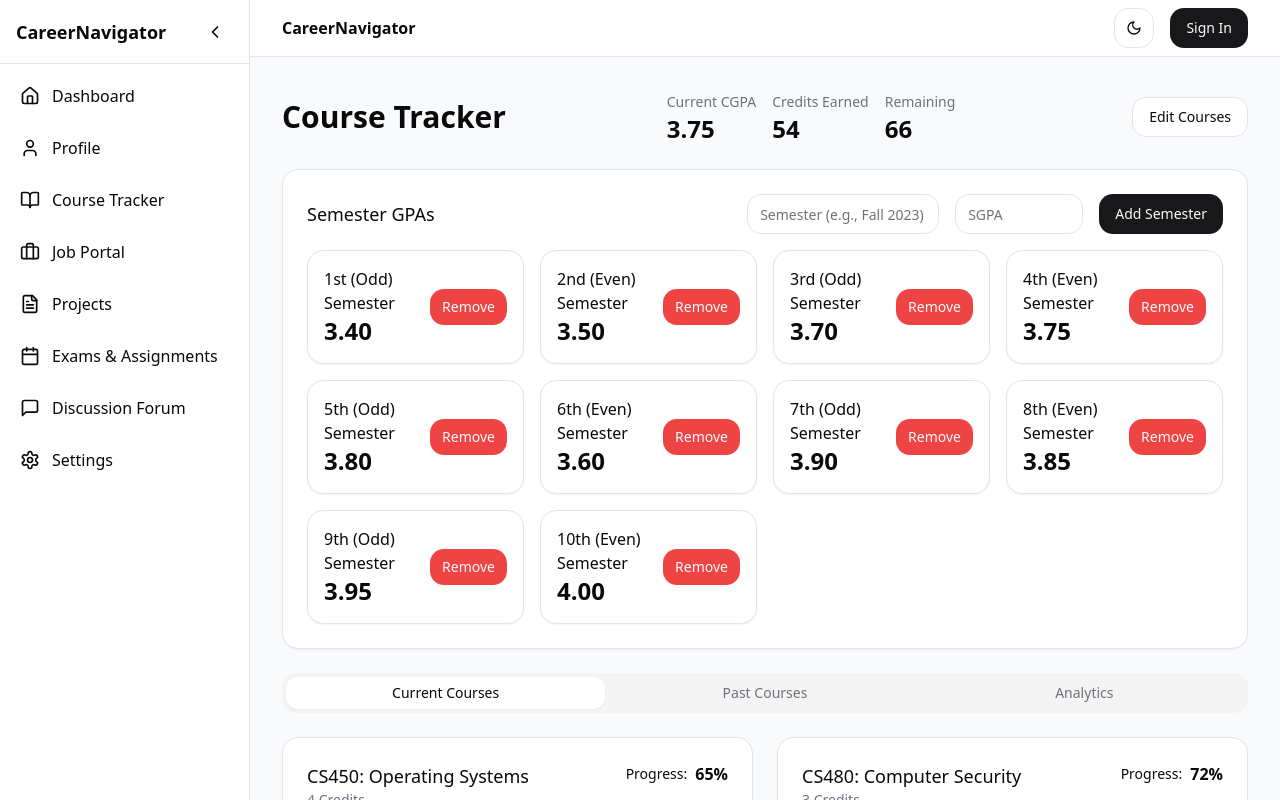
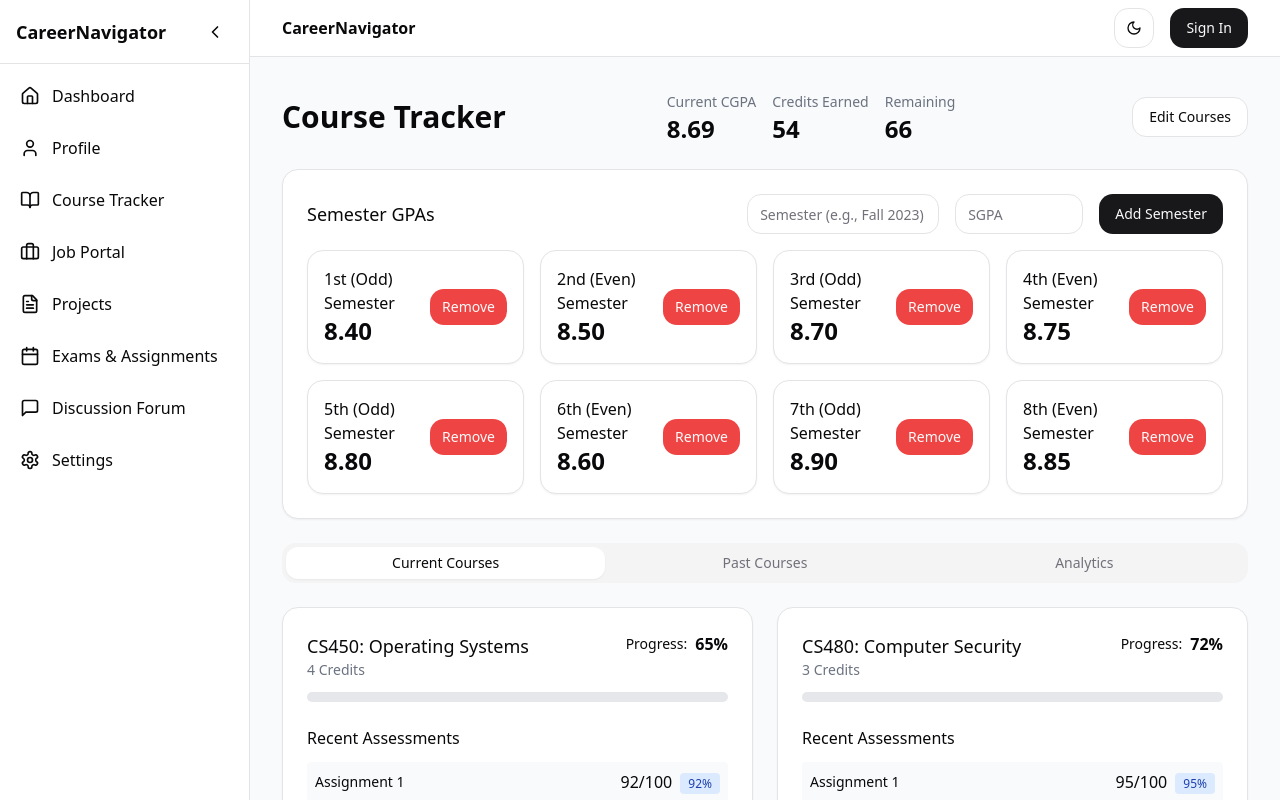
Before and after one commit to thasarathi1830/careernavigator, a React (Vite) app: page /course-tracker in a window 1280 px wide. Built offline with nearby package versions, Linux system fonts and the light colour scheme.

Commit message:
Fix: Update CGPA calculation
Update the CGPA calculation to be out of 10 points and adjust the number of semesters to 8.

```diff
--- a/src/pages/CourseTracker.tsx
+++ b/src/pages/CourseTracker.tsx
@@ -29,16 +29,14 @@ const CourseTracker = () => {
   const { toast } = useToast();
   const [editMode, setEditMode] = useState(false);
   const [semesterGPAs, setSemesterGPAs] = useState([
-    { semester: "1st (Odd) Semester", sgpa: 3.4 },
-    { semester: "2nd (Even) Semester", sgpa: 3.5 },
-    { semester: "3rd (Odd) Semester", sgpa: 3.7 },
-    { semester: "4th (Even) Semester", sgpa: 3.75 },
-    { semester: "5th (Odd) Semester", sgpa: 3.8 },
-    { semester: "6th (Even) Semester", sgpa: 3.6 },
-    { semester: "7th (Odd) Semester", sgpa: 3.9 },
-    { semester: "8th (Even) Semester", sgpa: 3.85 },
-    { semester: "9th (Odd) Semester", sgpa: 3.95 },
-    { semester: "10th (Even) Semester", sgpa: 4.0 }
+    { semester: "1st (Odd) Semester", sgpa: 8.4 },
+    { semester: "2nd (Even) Semester", sgpa: 8.5 },
+    { semester: "3rd (Odd) Semester", sgpa: 8.7 },
+    { semester: "4th (Even) Semester", sgpa: 8.75 },
+    { semester: "5th (Odd) Semester", sgpa: 8.8 },
+    { semester: "6th (Even) Semester", sgpa: 8.6 },
+    { semester: "7th (Odd) Semester", sgpa: 8.9 },
+    { semester: "8th (Even) Semester", sgpa: 8.85 }
   ]);
   const [newSemester, setNewSemester] = useState({ semester: "", sgpa: "" });
 
@@ -51,10 +49,10 @@ const CourseTracker = () => {
   const handleAddSemester = () => {
     if (newSemester.semester && newSemester.sgpa) {
       const sgpa = parseFloat(newSemester.sgpa);
-      if (sgpa < 0 || sgpa > 4) {
+      if (sgpa < 0 || sgpa > 10) {
         toast({
           title: "Invalid SGPA",
-          description: "SGPA must be between 0 and 4",
+          description: "SGPA must be between 0 and 10",
           variant: "destructive",
         });
         return;
@@ -76,7 +74,7 @@ const CourseTracker = () => {
     });
   };
 
-  const [cgpa, setCgpa] = useState("3.75");
+  const [cgpa, setCgpa] = useState("8.75");
 
   const [courseGrades, setCourseGrades] = useState([
     { name: "CS101", grade: "A", points: 4.0, marksObtained: 92, totalMarks: 100 },
@@ -98,16 +96,14 @@ const CourseTracker = () => {
   });
 
   const gpaTrend = [
-    { semester: "1st (Odd)", gpa: 3.4 },
-    { semester: "2nd (Even)", gpa: 3.5 },
-    { semester: "3rd (Odd)", gpa: 3.7 },
-    { semester: "4th (Even)", gpa: 3.75 },
-    { semester: "5th (Odd)", gpa: 3.8 },
-    { semester: "6th (Even)", gpa: 3.6 },
-    { semester: "7th (Odd)", gpa: 3.9 },
-    { semester: "8th (Even)", gpa: 3.85 },
-    { semester: "9th (Odd)", gpa: 3.95 },
-    { semester: "10th (Even)", gpa: 4.0 }
+    { semester: "1st (Odd)", gpa: 8.4 },
+    { semester: "2nd (Even)", gpa: 8.5 },
+    { semester: "3rd (Odd)", gpa: 8.7 },
+    { semester: "4th (Even)", gpa: 8.75 },
+    { semester: "5th (Odd)", gpa: 8.8 },
+    { semester: "6th (Even)", gpa: 8.6 },
+    { semester: "7th (Odd)", gpa: 8.9 },
+    { semester: "8th (Even)", gpa: 8.85 }
   ];
 
   const currentCourses = [
@@ -287,7 +283,7 @@ const CourseTracker = () => {
                 onChange={(e) => setNewSemester({ ...newSemester, sgpa: e.target.value })}
                 step="0.01"
                 min="0"
-                max="4"
+                max="10"
                 className="w-32"
               />
               <Button onClick={handleAddSemester}>Add Semester</Button>
```
